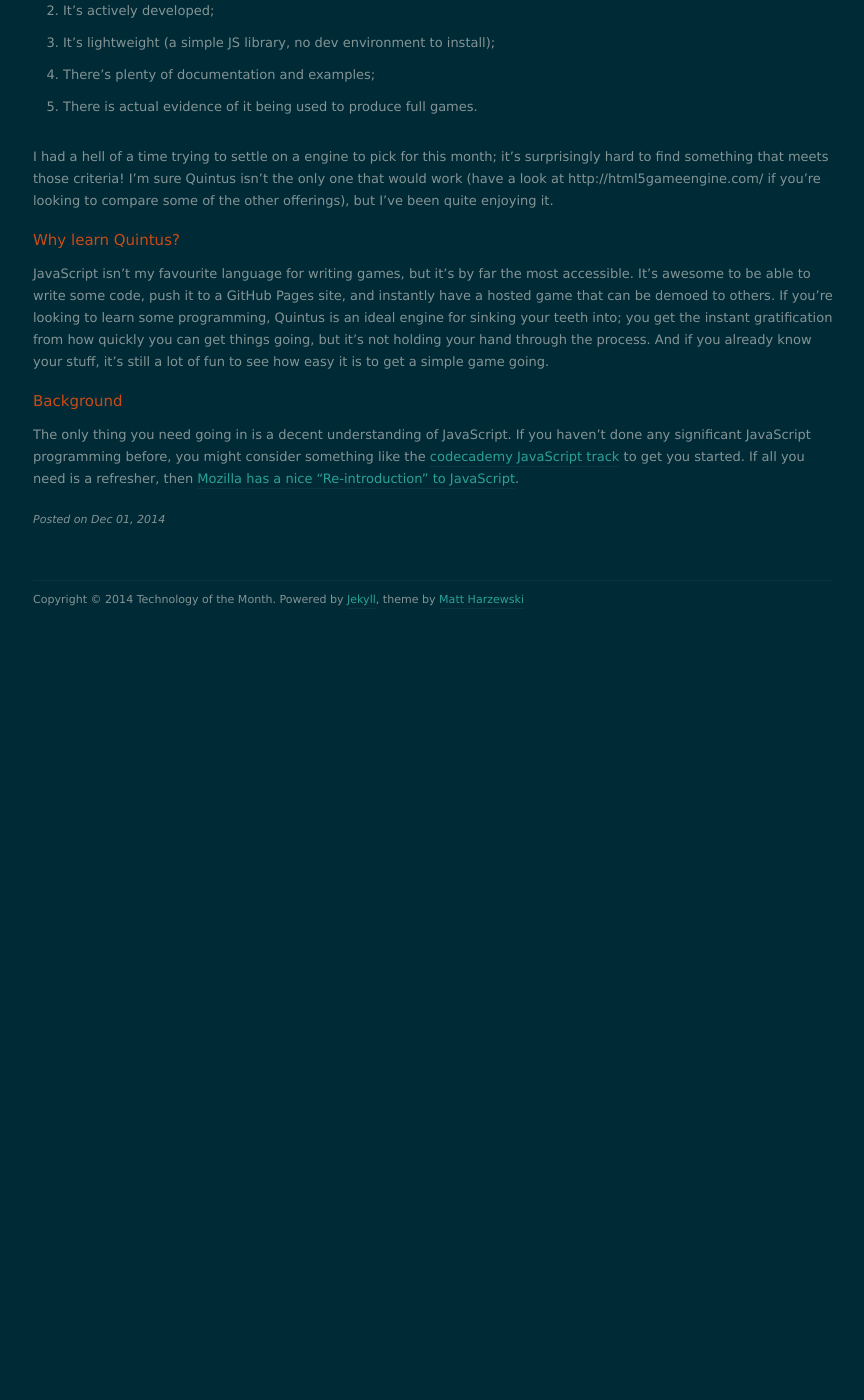
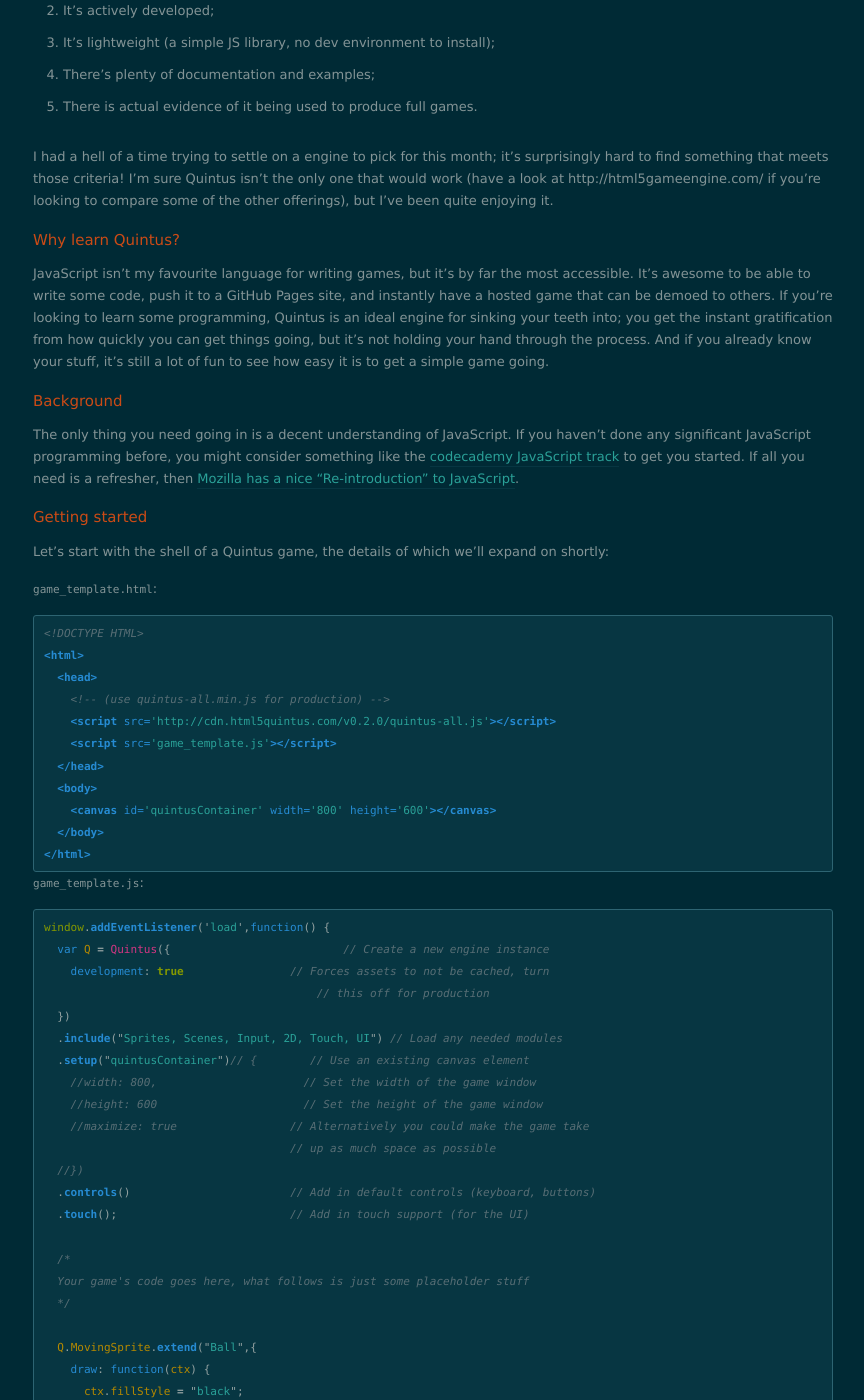
Before and after one commit to polendri/totm, a Jekyll site: the page built from _posts/2014-12-01-quintus-introduction.md, in a window 1280 px wide and 1400 px high, scrolled down 508 px. Shown: the whole window, without its empty margins (207-1071 px from the left). Built offline with Jekyll 4.4.1, drawn with Linux system fonts in a browser that asks for light colours; nearby versions of some CDN libraries; before the commit the page ends 1138 px from its top, so only the background shows below that; some of the changed text lies outside the part shown.

Commit message:
Edit Quintus post

```diff
--- a/_posts/2014-12-01-quintus-introduction.md
+++ b/_posts/2014-12-01-quintus-introduction.md
@@ -5,7 +5,7 @@
 authors: "Paul Hendry"
 ---
 
-![Quintus, a JavaScript HTML5 game engine]({{ site.baseurl }}/images/quintus/quintus_logo.png)
+![Quintus, a JavaScript HTML5 game engine]({{ site.baseurl }}/assets/content/quintus/quintus_logo.png)
 
 ## What is Quintus?
 
@@ -44,3 +44,75 @@
 track](http://www.codecademy.com/en/tracks/javascript) to get you started. If
 all you need is a refresher, then [Mozilla has a nice "Re-introduction" to
 JavaScript](https://developer.mozilla.org/en-US/docs/Web/JavaScript/A_re-introduction_to_JavaScript).
+
+## Getting started
+
+Let's start with the shell of a Quintus game, the details of which we'll expand
+on shortly:
+
+`game_template.html`:
+
+{% highlight html %}
+<!DOCTYPE HTML>
+<html>
+  <head>
+    <!-- (use quintus-all.min.js for production) -->
+    <script src='http://cdn.html5quintus.com/v0.2.0/quintus-all.js'></script>
+    <script src='game_template.js'></script>
+  </head>
+  <body>
+    <canvas id='quintusContainer' width='800' height='600'></canvas>
+  </body>
+</html>
+{% endhighlight %}
+
+`game_template.js`:
+
+{% highlight javascript %}
+window.addEventListener('load',function() {
+  var Q = Quintus({                          // Create a new engine instance
+    development: true                // Forces assets to not be cached, turn
+                                         // this off for production
+  })
+  .include("Sprites, Scenes, Input, 2D, Touch, UI") // Load any needed modules
+  .setup("quintusContainer")// {        // Use an existing canvas element
+    //width: 800,                      // Set the width of the game window
+    //height: 600                      // Set the height of the game window
+    //maximize: true                 // Alternatively you could make the game take
+                                     // up as much space as possible
+  //})
+  .controls()                        // Add in default controls (keyboard, buttons)
+  .touch();                          // Add in touch support (for the UI)
+
+  /*
+  Your game's code goes here, what follows is just some placeholder stuff
+  */
+
+  Q.MovingSprite.extend("Ball",{
+    draw: function(ctx) {
+      ctx.fillStyle = "black";
+      ctx.beginPath();
+      ctx.arc(-this.p.cx,
+              -this.p.cy,
+              this.p.w/2,0,Math.PI*2);
+      ctx.fill();
+
+    }
+  });
+
+  var ball = window.ball = new Q.Ball({ w:  20,  h:   20,
+                                        x:  30,  y:  300,
+                                       vx:  30, vy: -100,
+                                       ax:   0, ay:   30 });
+
+  Q.gameLoop(function(dt) {
+      Q.clear();
+      ball.update(dt);
+      ball.render(Q.ctx);
+  });
+
+  /*
+  End of the placeholder code
+  */
+});
+{% endhighlight %}
```
Also changed, not shown: assets/content/quintus/quintus_logo.png (renamed from images/quintus/quintus_logo.png).
